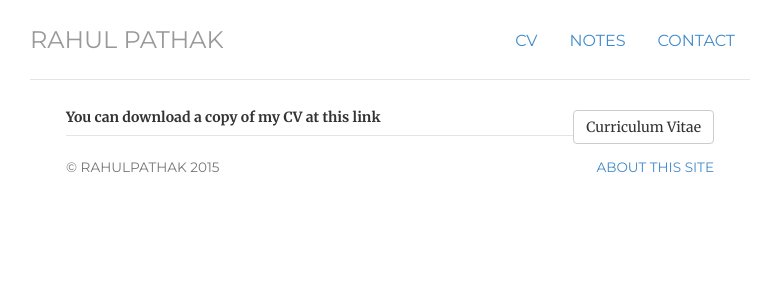
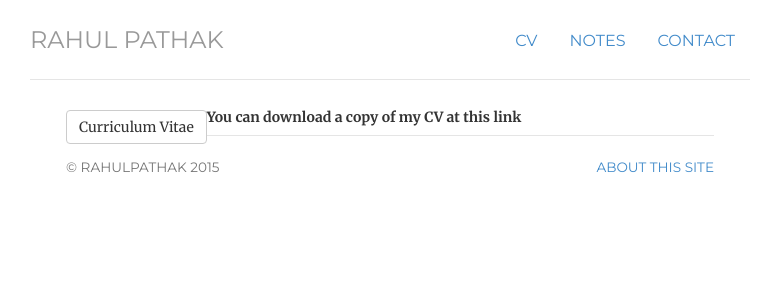
Before and after one commit to pathak-rahul/pathak-rahul.github.io, a Jekyll site: the page built from cv/index.html, in a window 1280 px wide. Shown: the top 300 px of the page, without its empty margins (250-1012 px from the left). Built offline with Jekyll 4.4.1, drawn with Linux system fonts in a browser that asks for light colours.

Commit message:
Update index.html

```diff
--- a/cv/index.html
+++ b/cv/index.html
@@ -9,7 +9,7 @@ contact: passive
 description: Current CV for Rahul Pathak.
 ---
 <div class="cv">
-	<a href="/files/rpathak-cv.pdf" class="btn btn-default pull-right" title="Download CV as PDF">Curriculum Vitae</a>
+	<a href="/files/rpathak-cv.pdf" class="btn btn-default pull-left" title="Download CV as PDF">Curriculum Vitae</a>
 	<div itemscope itemtype="http://data-vocabulary.org/Person">
 
 	<span itemprop="name"><h5>You can download a copy of my CV at this link </h5></span>
```
